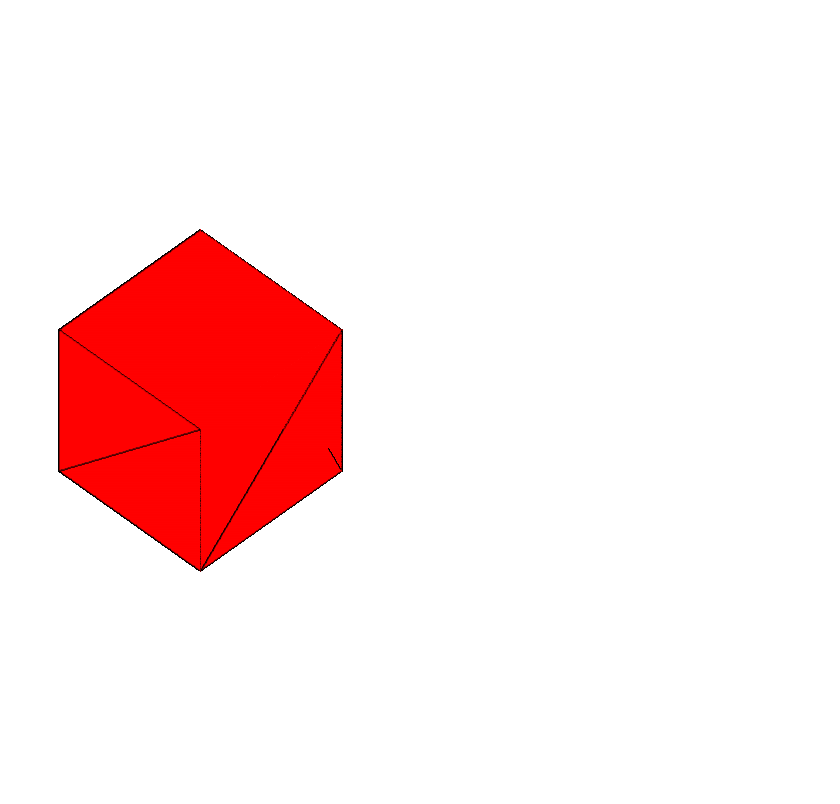
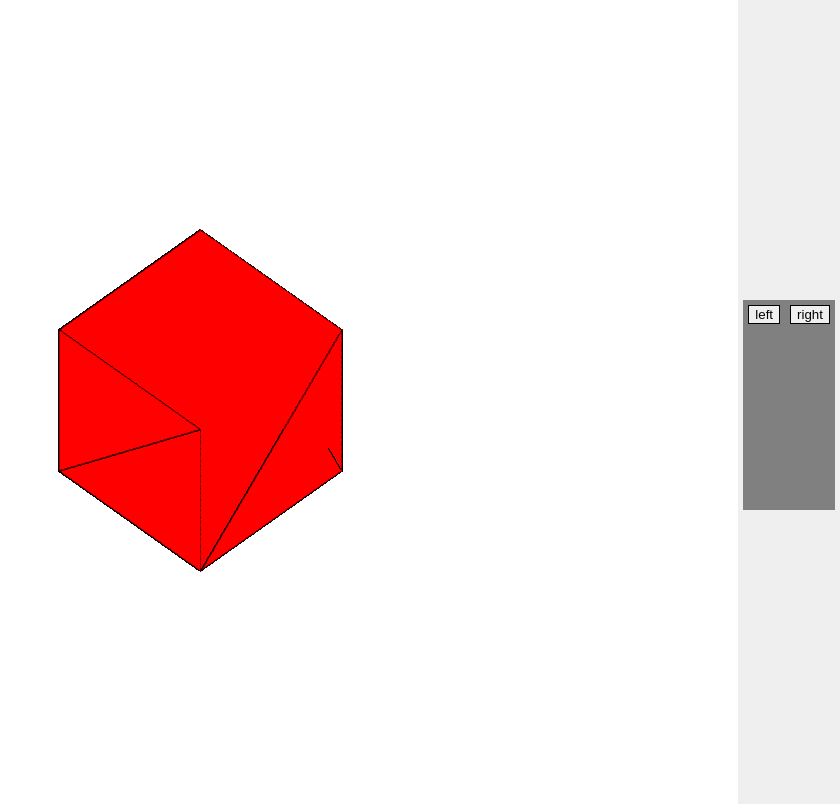
Before and after one commit to leonid460/graphics, a website built with webpack: page public/template.html in a window 1280 px wide. Shown: the whole page, without its empty margins (440-1280 px from the left). Built offline with nearby package versions, Linux system fonts and the light colour scheme; animation ran at ten frames a second.

Commit message:
make control panel layout

```diff
--- a/public/template.html
+++ b/public/template.html
@@ -8,6 +8,8 @@
     <title>Graphics</title>
 </head>
 <body>
-    <canvas id="scene"></canvas>
+    <div id="root">
+        <canvas id="scene"></canvas>
+    </div>
 </body>
 </html>
--- a/src/index.css
+++ b/src/index.css
@@ -7,3 +7,40 @@ canvas {
     width: 100vw;
     height: 100vh;
 }
+
+.control-panel__container {
+    position: fixed;
+    top: 0;
+    right: 0;
+    display: flex;
+    flex-direction: column;
+    align-items: center;
+    justify-content: center;
+    height: 100vh;
+    padding: 5px;
+    background: #efefef;
+}
+
+.control-panel__inner-buttons-panel {
+    height: 200px;
+    padding: 5px;
+    background: gray;
+}
+
+.control-panel__inner-buttons-panel__turn-buttons-container {
+    display: flex;
+    flex-direction: row;
+    justify-content: space-between;
+}
+
+.control-panel__inner-buttons-panel__turn-button {
+    border: 1px solid black;
+    margin-right: 10px;
+    background: #efefef;
+    outline: none;
+    cursor: pointer;
+}
+
+.control-panel__inner-buttons-panel__turn-button:last-child {
+    margin-right: 0;
+}
--- a/src/index.ts
+++ b/src/index.ts
@@ -7,6 +7,7 @@ import { ZBuffer } from './ZBuffer';
 import { getPolygonsFromObj } from './getPolygonFromObj';
 import { model } from './model';
 import { rotatePolygonOverX, rotatePolygonOverY } from './actions/rotate';
+import { useControlPanel } from './ui/useControlPanel';
 
 function setUpCanvas(){
   const canvas = document.getElementById('scene') as HTMLCanvasElement;
@@ -48,6 +49,7 @@ function renderLoop(renderFunction: () => void) {
 
 void function main() {
   setUpCanvas();
+  useControlPanel();
   const polygons = getPolygonsFromObj(model);
   const adaptedPolygons = adaptPolygons(polygons)
     .map(polygon => rotatePolygonOverY(polygon, 45))
--- /dev/null
+++ b/src/ui/useControlPanel.ts
@@ -0,0 +1,68 @@
+interface INestedElementParams {
+  tagName: string;
+  className?: string;
+  children?: INestedElementParams[] | string;
+}
+
+export function useControlPanel() {
+  const root = document.getElementById('root');
+
+  if (!root) {
+    throw new Error('No root container in DOM');
+  }
+
+  const panelContainer = createNestedElements({
+    tagName: 'div',
+    className: 'control-panel__container',
+    children: [{
+      tagName: 'div',
+      className: 'control-panel__inner-buttons-panel',
+      children: [{
+        tagName: 'div',
+        className: 'control-panel__inner-buttons-panel__turn-buttons-container',
+        children: [
+          {
+            tagName: 'button',
+            className: 'control-panel__inner-buttons-panel__turn-button',
+            children: 'left'
+          },
+          {
+            tagName: 'button',
+            className: 'control-panel__inner-buttons-panel__turn-button',
+            children: 'right'
+          }
+        ]
+      }]
+    }]
+  })
+
+  root.append(panelContainer);
+}
+
+function createNestedElements(elementParams: INestedElementParams) {
+  const { tagName, className, children} = elementParams;
+  const element = createDomElementWithClass(tagName, className);
+
+  if (children) {
+    if (typeof children === 'string') {
+      element.innerText = children;
+    } else {
+      children.forEach(nestedParams => {
+        const nestedElement = createNestedElements(nestedParams);
+        element.append(nestedElement);
+      })
+    }
+  }
+
+  return element;
+}
+
+function createDomElementWithClass(tagName: string, className?: string) {
+  const element = document.createElement(tagName);
+
+  if (className) {
+    element.className = className;
+  }
+
+  return element;
+}
```
